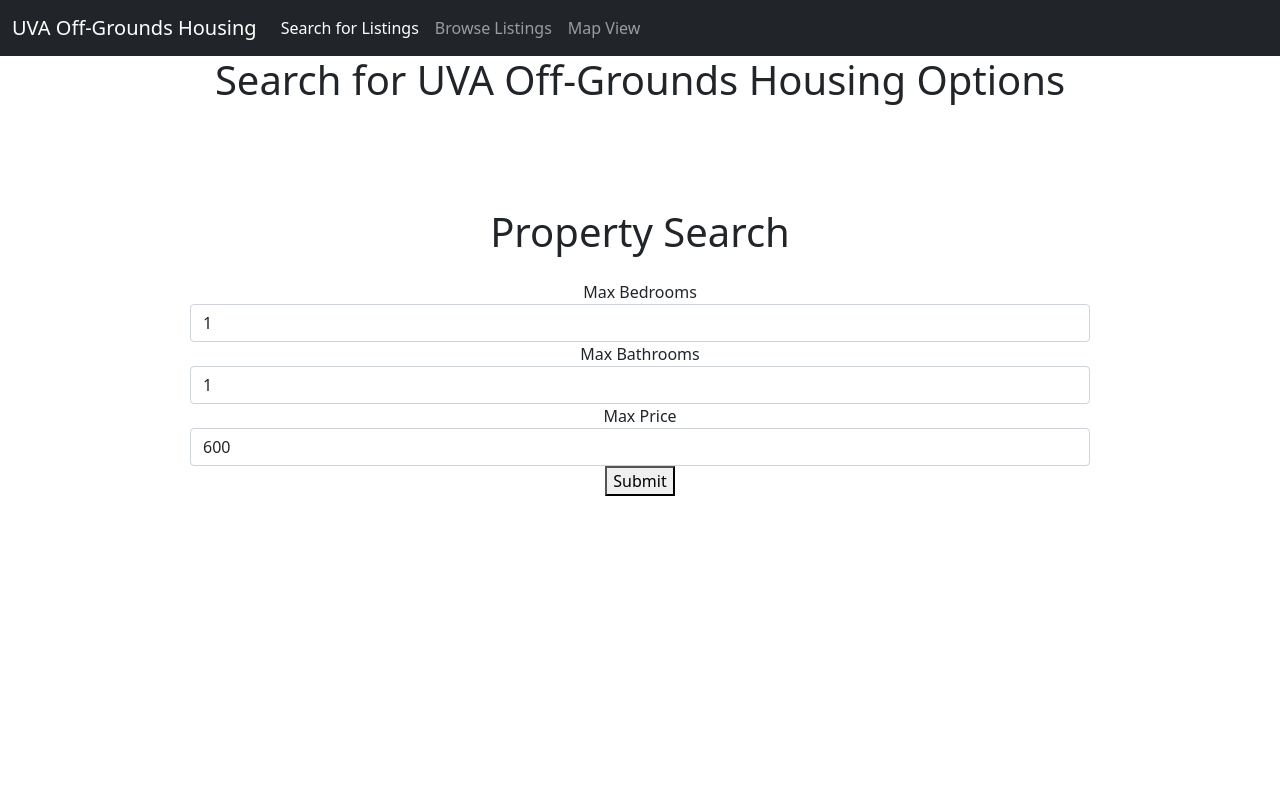
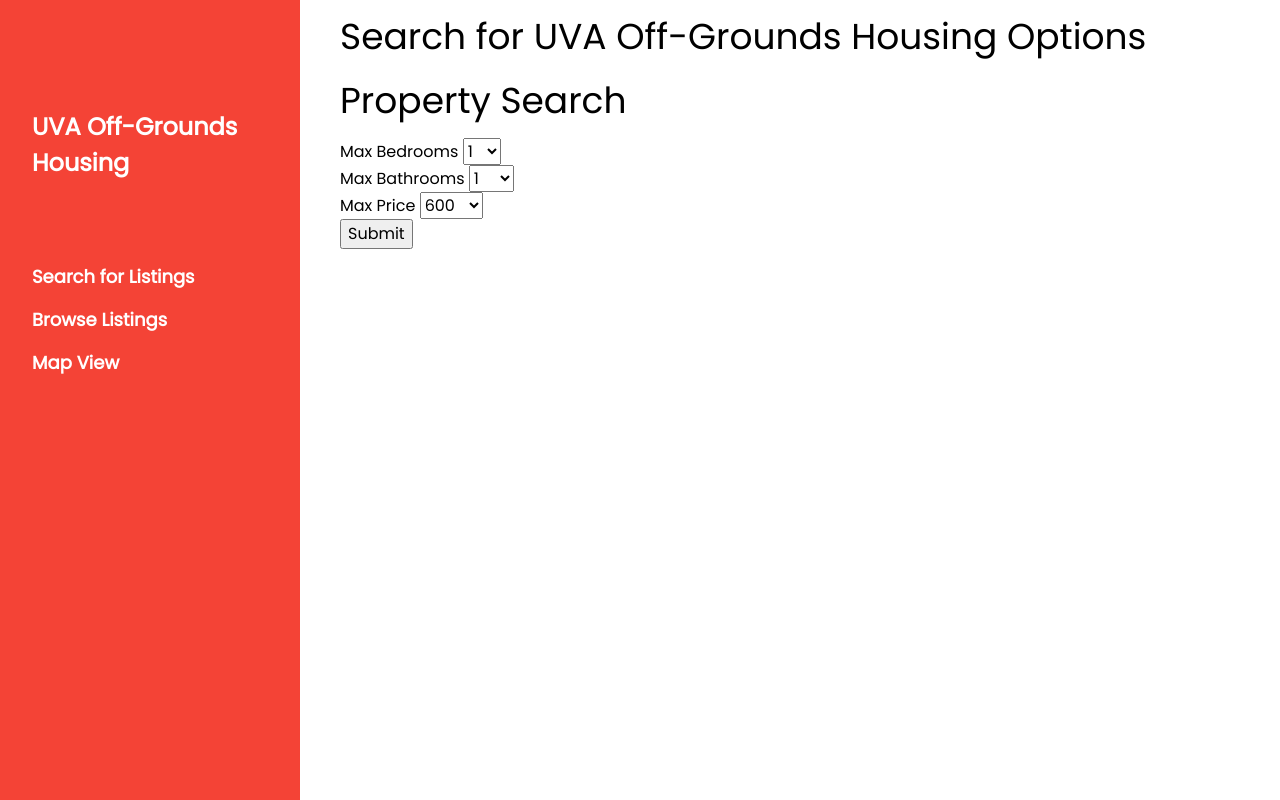
Before and after one commit to kb5ux/Django-Web-App---Off-Grounds-Housing, a Django app: page /housing/ in a window 1280 px wide. Run offline with Django 3.2, Linux system fonts and the light colour scheme; some libraries are stand-ins or nearby versions.

Commit message:
changed base.html template

```diff
--- a/templates/base.html
+++ b/templates/base.html
@@ -1,41 +1,49 @@
-<!doctype html>
+
+<!-- https://www.w3schools.com/w3css/w3css_templates.asp -->
+
+<!DOCTYPE html>
 <html lang="en">
-  <head>
-    <!-- Required meta tags -->
-    <meta charset="utf-8">
-    <meta name="viewport" content="width=device-width, initial-scale=1">
+<title>W3.CSS Template</title>
+<meta charset="UTF-8">
+<meta name="viewport" content="width=device-width, initial-scale=1">
+<link rel="stylesheet" href="https://www.w3schools.com/w3css/4/w3.css">
+<link rel="stylesheet" href="https://fonts.googleapis.com/css?family=Poppins">
+<style>
+body,h1,h2,h3,h4,h5 {font-family: "Poppins", sans-serif}
+body {font-size:16px;}
+.w3-half img{margin-bottom:-6px;margin-top:16px;opacity:0.8;cursor:pointer}
+.w3-half img:hover{opacity:1}
+</style>
+<body>
 
-    <!-- Bootstrap CSS -->
-    <link href="https://cdn.jsdelivr.net/npm/bootstrap@5.1.1/dist/css/bootstrap.min.css" rel="stylesheet" integrity="sha384-F3w7mX95PdgyTmZZMECAngseQB83DfGTowi0iMjiWaeVhAn4FJkqJByhZMI3AhiU" crossorigin="anonymous">
-  </head>
-
-  <!-- Found at https://stackoverflow.com/questions/26819675/navbar-highlight-for-current-page-->
-  <script src="http://code.jquery.com/jquery-2.1.4.min.js"></script>
-    <script>
-        $(function(){
-            $('a').each(function(){
-                if ($(this).prop('href') == window.location.href) {
-                    $(this).addClass('active'); $(this).parents('li').addClass('active');
-                }
-            });
-        });
-    </script>
-
-  <nav class="navbar navbar-expand-lg navbar-dark bg-dark">
-  <div class="container-fluid">
-    <a class="navbar-brand" href="#">UVA Off-Grounds Housing</a>
-    <button class="navbar-toggler" type="button" data-bs-toggle="collapse" data-bs-target="#navbarNavAltMarkup" aria-controls="navbarNavAltMarkup" aria-expanded="false" aria-label="Toggle navigation">
-      <span class="navbar-toggler-icon"></span>
-    </button>
-    <div class="collapse navbar-collapse" id="navbarNavAltMarkup">
-      <div class="navbar-nav">
-        <a  class="nav-link "  href= "{%url 'home_page' %}">Search for Listings</a>
-        <a  class="nav-link "  href= "{%url 'listing' %}">Browse Listings</a>
-        <a  class="nav-link" href= "{%url 'map' %}">Map View</a>
-      </div>
-    </div>
+<!-- Sidebar/menu -->
+<nav class="w3-sidebar w3-red w3-collapse w3-top w3-large w3-padding" style="z-index:3;width:300px;font-weight:bold;" id="mySidebar"><br>
+  <a href="javascript:void(0)" onclick="w3_close()" class="w3-button w3-hide-large w3-display-topleft" style="width:100%;font-size:22px">Close Menu</a>
+  <div class="w3-container">
+    <h3 class="w3-padding-64"><b>UVA Off-Grounds<br>Housing</b></h3>
+  </div>
+  <div class="w3-bar-block">
+    <a href="{%url 'home_page' %}" onclick="w3_close()" class="w3-bar-item w3-button w3-hover-white">Search for Listings</a>
+    <a href="{%url 'listing' %}" onclick="w3_close()" class="w3-bar-item w3-button w3-hover-white">Browse Listings</a>
+    <a href="{%url 'map' %}" onclick="w3_close()" class="w3-bar-item w3-button w3-hover-white">Map View</a>
   </div>
 </nav>
+
+<!-- Top menu on small screens -->
+<header class="w3-container w3-top w3-hide-large w3-red w3-xlarge w3-padding">
+  <a href="javascript:void(0)" class="w3-button w3-red w3-margin-right" onclick="w3_open()">☰</a>
+  <span>Company Name</span>
+</header>
+
+<!-- Overlay effect when opening sidebar on small screens -->
+<div class="w3-overlay w3-hide-large" onclick="w3_close()" style="cursor:pointer" title="close side menu" id="myOverlay"></div>
+
+<!-- !PAGE CONTENT! -->
+<div class="w3-main" style="margin-left:340px;margin-right:40px">
+
+
+
+
 
 
     {% load bootstrap5 %}
```
